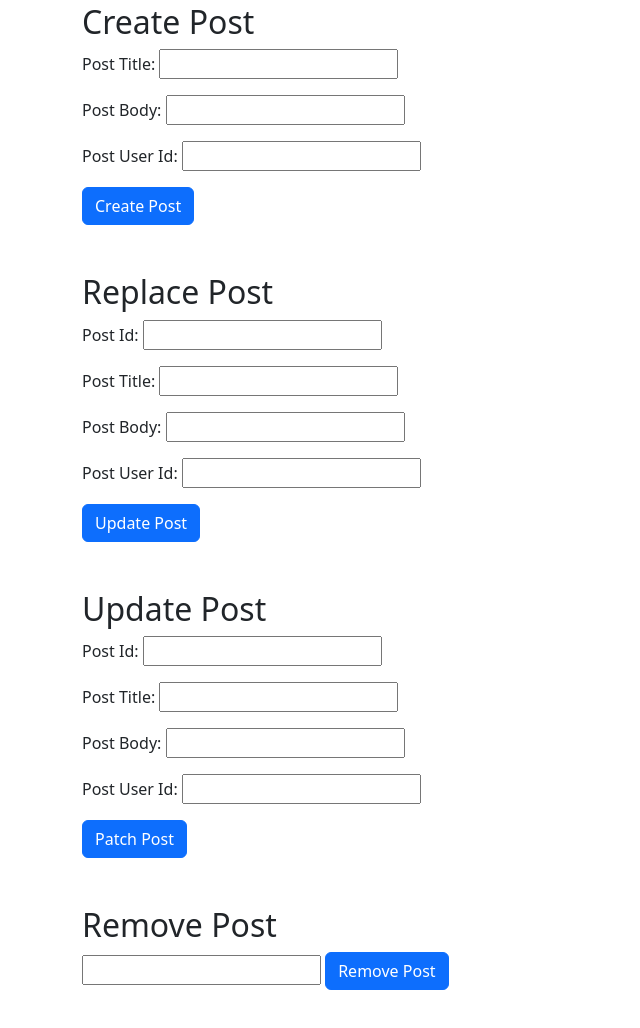
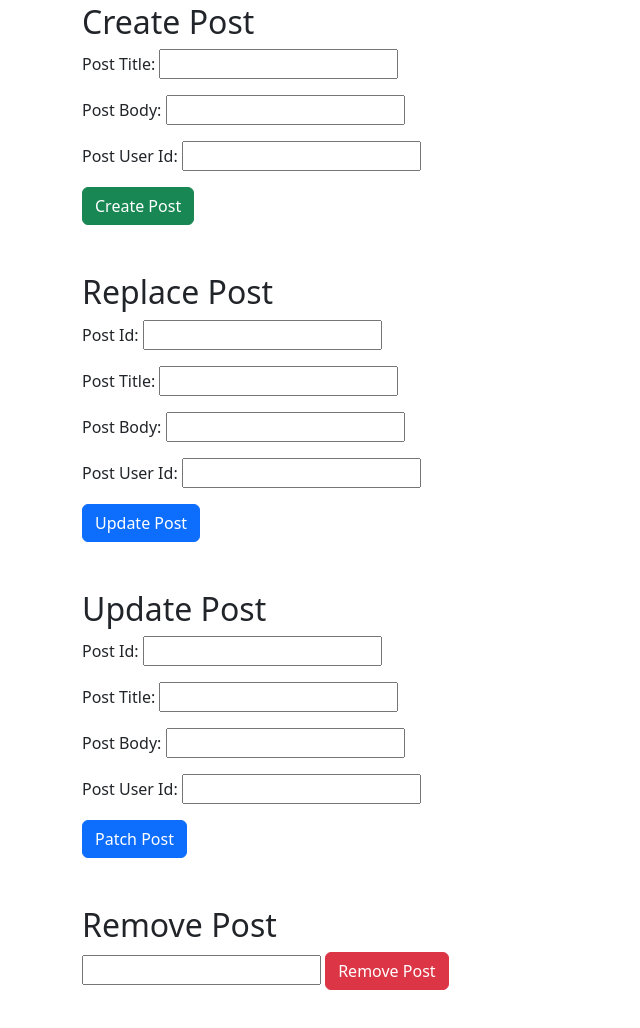
Before and after one commit to alfastep/ctac-javascript-assignments, a plain HTML site: page rest-api-activity/index.html in a window 1280 px wide. Shown: the part 358-1386 px from the top of the page, without its empty margins (0-640 px from the left). Drawn offline with nearby package versions, Linux system fonts and the light colour scheme.

Commit message:
Updated button colors

```diff
--- a/rest-api-activity/index.html
+++ b/rest-api-activity/index.html
@@ -43,7 +43,7 @@
               <input type="text" id="postUserId" name="postUserId">
             </div>
             <div class="form-group mb-3">
-              <button class="btn btn-primary" id="createPost" type="submit">Create Post</button>
+              <button class="btn btn-success" id="createPost" type="submit">Create Post</button>
             </div>
           </form>
         </div>
@@ -98,7 +98,7 @@
         <div class="mb-5">
           <h2>Remove Post</h2>
           <input type="text" id="removePostId" name="removePostId">
-          <button class="btn btn-primary" id="removePost">Remove Post</button>
+          <button class="btn btn-danger" id="removePost">Remove Post</button>
         </div>
       </div>
       <div class="displayData col-xs-12 col-md-6 mt-3 mb-3 text-center">
```
